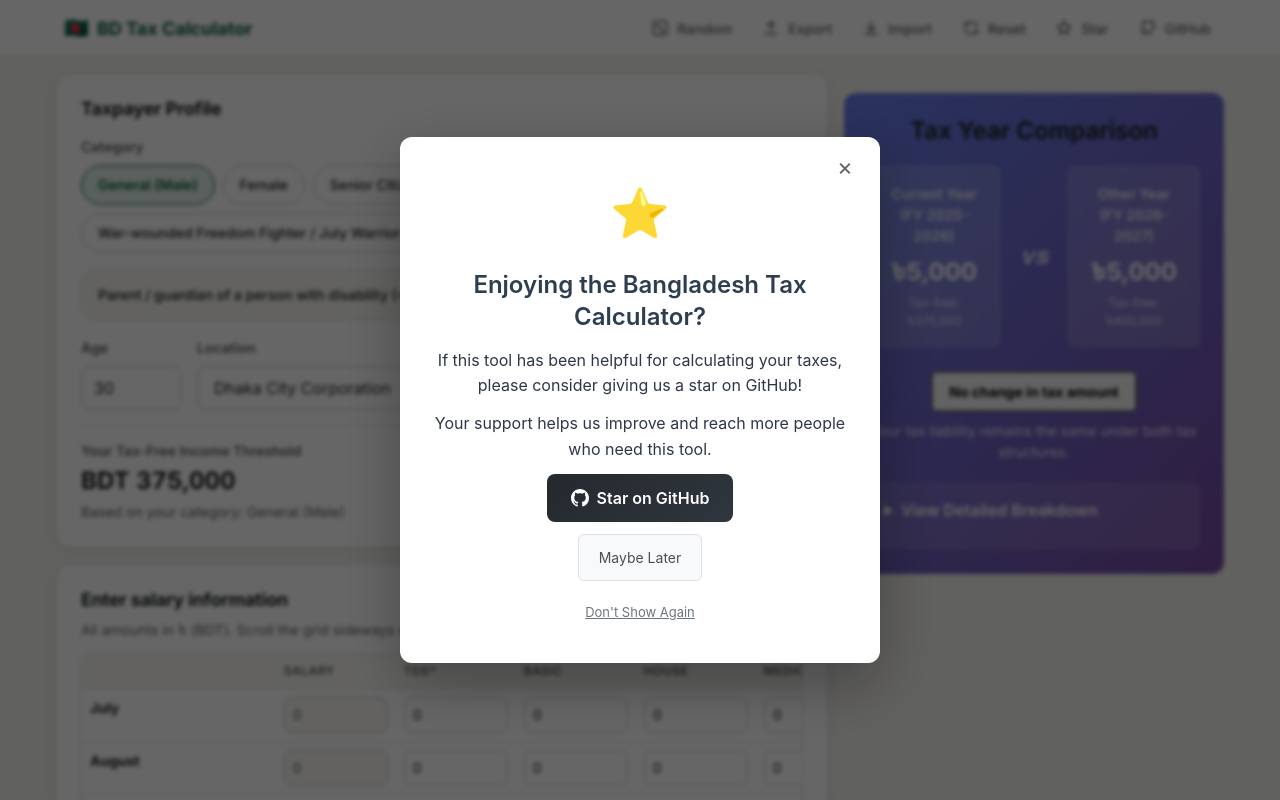
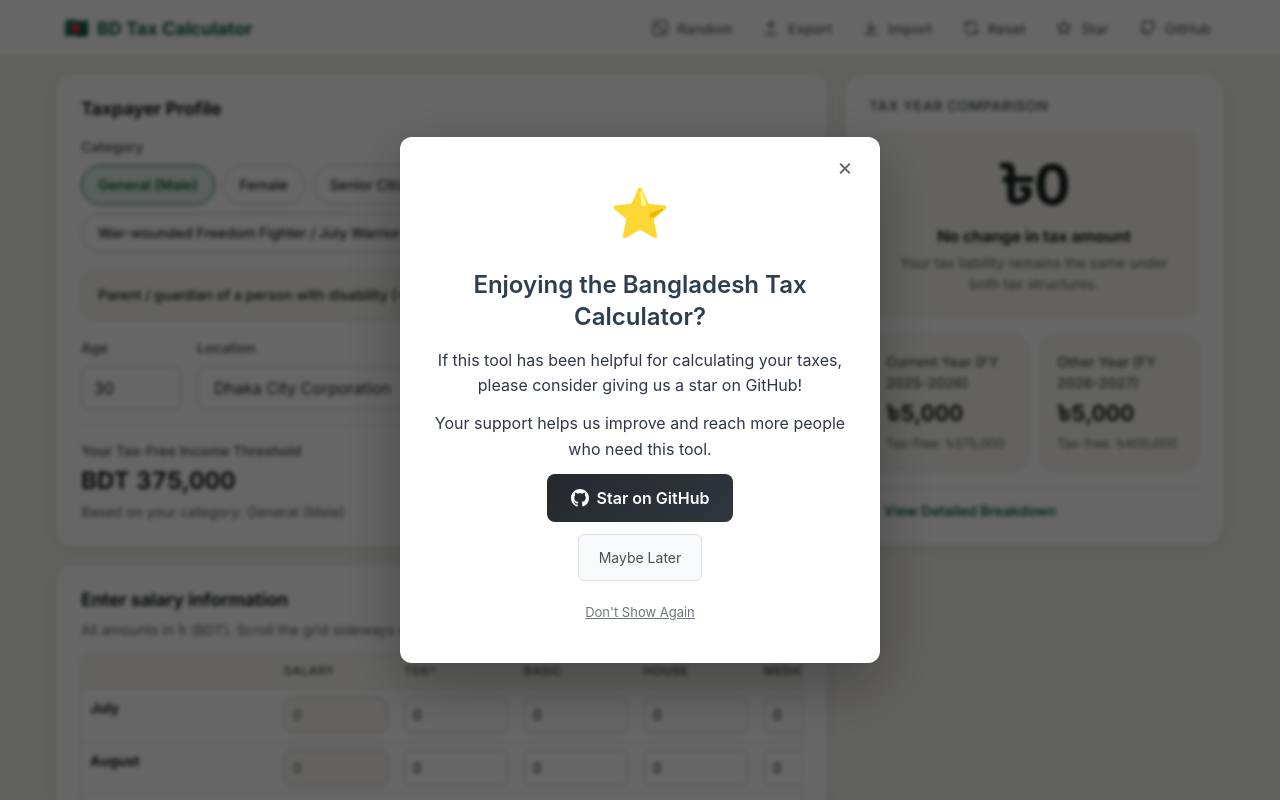
Before and after one commit to nadimtuhin/tax-calculator, a Vue app: page / in a window 1280 px wide. Shown: the top 800 px of the page. Built offline with nearby package versions, Linux system fonts and the light colour scheme.

Commit message:
feat(hero): verdict hero, year tiles and mobile summary bar

```diff
--- a/src/components/TaxComparison.vue
+++ b/src/components/TaxComparison.vue
@@ -4,30 +4,9 @@
       <h3>Tax Year Comparison</h3>
     </div>
 
-    <div class="comparison-cards">
-      <div class="comparison-card">
-        <div class="card-header">Current Year ({{currentYearLabel}})</div>
-        <div class="card-content">
-          <div class="tax-amount">৳{{currentYearTax.toLocaleString()}}</div>
-          <div class="threshold-info">Tax-free: ৳{{currentYearThreshold.toLocaleString()}}</div>
-        </div>
-      </div>
-
-      <div class="comparison-arrow">
-        <i class="arrow-icon">vs</i>
-      </div>
-
-      <div class="comparison-card">
-        <div class="card-header">Other Year ({{otherYearLabel}})</div>
-        <div class="card-content">
-          <div class="tax-amount">৳{{otherYearTax.toLocaleString()}}</div>
-          <div class="threshold-info">Tax-free: ৳{{otherYearThreshold.toLocaleString()}}</div>
-        </div>
-      </div>
-    </div>
-
     <div class="comparison-result">
-      <div v-if="taxSavings > 0" class="savings-highlight">
+      <div v-if="taxSavings > 0" class="verdict verdict-savings">
+        <div class="verdict-amount amount" aria-hidden="true">৳{{taxSavings.toLocaleString()}}</div>
         <div class="result-badge badge-savings">
           <strong>You will SAVE ৳{{taxSavings.toLocaleString()}}</strong>
         </div>
@@ -36,7 +15,8 @@
         </div>
       </div>
 
-      <div v-else-if="additionalTax > 0" class="increase-highlight">
+      <div v-else-if="additionalTax > 0" class="verdict verdict-increase">
+        <div class="verdict-amount amount" aria-hidden="true">৳{{additionalTax.toLocaleString()}}</div>
         <div class="result-badge badge-increase">
           <strong>You will pay ৳{{additionalTax.toLocaleString()}} MORE</strong>
         </div>
@@ -45,13 +25,28 @@
         </div>
       </div>
 
-      <div v-else class="no-change">
+      <div v-else class="verdict verdict-neutral">
+        <div class="verdict-amount amount" aria-hidden="true">৳0</div>
         <div class="result-badge badge-neutral">
           <strong>No change in tax amount</strong>
         </div>
         <div class="result-text">
           Your tax liability remains the same under both tax structures.
         </div>
+      </div>
+    </div>
+
+    <div class="comparison-cards">
+      <div class="comparison-card">
+        <div class="tile-label">Current Year ({{currentYearLabel}})</div>
+        <div class="tax-amount amount">৳{{currentYearTax.toLocaleString()}}</div>
+        <div class="threshold-info">Tax-free: ৳{{currentYearThreshold.toLocaleString()}}</div>
+      </div>
+
+      <div class="comparison-card">
+        <div class="tile-label">Other Year ({{otherYearLabel}})</div>
+        <div class="tax-amount amount">৳{{otherYearTax.toLocaleString()}}</div>
+        <div class="threshold-info">Tax-free: ৳{{otherYearThreshold.toLocaleString()}}</div>
       </div>
     </div>
 
@@ -109,6 +104,17 @@
           </div>
         </div>
       </details>
+    </div>
+
+    <div class="mobile-bar" role="region" aria-label="Tax summary">
+      <div>
+        <span class="bar-label">Payable FY 2026-27</span>
+        <strong class="amount">৳{{payableTax2026.toLocaleString()}}</strong>
+      </div>
+      <div class="bar-diff" :class="taxDifference > 0 ? 'negative' : 'positive'">
+        <span class="bar-label">Total tax change</span>
+        <strong class="amount">{{taxDifference > 0 ? '+' : ''}}৳{{taxDifference.toLocaleString()}}</strong>
+      </div>
     </div>
   </div>
 </template>
@@ -170,199 +176,198 @@ export default {
 
 <style scoped>
 .tax-comparison-summary {
-  background: linear-gradient(135deg, #667eea 0%, #764ba2 100%);
-  color: white;
-  border-radius: 12px;
-  padding: 24px;
-  margin: 20px 0;
+  background: var(--surface);
+  border: 1px solid var(--border);
+  border-radius: var(--radius-lg);
+  box-shadow: var(--shadow);
+  padding: var(--space-5);
 }
 
 .comparison-header h3 {
-  margin: 0 0 20px 0;
-  text-align: center;
-  font-size: 1.5rem;
+  margin: 0 0 var(--space-4);
+  font-size: var(--text-sm);
   font-weight: 600;
+  color: var(--text-muted);
+  text-transform: uppercase;
+  letter-spacing: 0.04em;
 }
 
+.verdict {
+  border-radius: var(--radius);
+  padding: var(--space-5);
+  text-align: center;
+}
+
+.verdict-savings {
+  background: var(--good-soft);
+  color: var(--good);
+}
+
+.verdict-increase {
+  background: var(--warn-soft);
+  color: var(--warn);
+}
+
+.verdict-neutral {
+  background: var(--surface-muted);
+  color: var(--text);
+}
+
+.verdict-amount {
+  font-size: var(--text-hero);
+  font-weight: 700;
+  letter-spacing: -0.02em;
+  line-height: 1.1;
+}
+
+.result-badge {
+  margin-top: var(--space-2);
+  font-size: var(--text-base);
+}
+
+.result-text {
+  margin-top: var(--space-1);
+  font-size: var(--text-sm);
+  color: var(--text-muted);
+}
 
 .comparison-cards {
-  display: flex;
-  align-items: center;
-  justify-content: center;
-  gap: 20px;
-  margin-bottom: 24px;
+  display: grid;
+  grid-template-columns: repeat(2, minmax(0, 1fr));
+  gap: var(--space-3);
+  margin-top: var(--space-4);
 }
 
 .comparison-card {
-  background: rgba(255, 255, 255, 0.15);
-  backdrop-filter: blur(10px);
-  border-radius: 8px;
-  padding: 16px;
-  flex: 1;
-  text-align: center;
-  border: 1px solid rgba(255, 255, 255, 0.2);
+  background: var(--surface-muted);
+  border: 1px solid var(--border);
+  border-radius: var(--radius);
+  padding: var(--space-4);
 }
 
-.card-header {
+.tile-label {
+  font-size: var(--text-sm);
   font-weight: 600;
-  font-size: 0.875rem;
-  margin-bottom: 8px;
-  opacity: 0.9;
+  color: var(--text-muted);
 }
 
 .tax-amount {
-  font-size: 1.5rem;
-  font-weight: bold;
-  margin-bottom: 4px;
+  margin: var(--space-1) 0;
+  font-size: 1.375rem;
+  font-weight: 700;
 }
 
 .threshold-info {
-  font-size: 0.75rem;
-  opacity: 0.8;
-}
-
-.comparison-arrow {
-  font-size: 1.5rem;
-  font-weight: bold;
-  opacity: 0.8;
-}
-
-.comparison-result {
-  text-align: center;
-  margin-bottom: 20px;
-}
-
-.result-badge {
-  display: inline-block;
-  padding: 8px 16px;
-  border-radius: 20px;
-  font-size: 0.875rem;
-  margin-bottom: 8px;
-}
-
-.badge-savings {
-  background-color: #ffffff;
-  color: #000000;
-  border: 2px solid #000000;
-  border-radius: 6px;
-}
-
-.badge-increase {
-  background-color: #000000;
-  color: #ffffff;
-  border: 2px solid #000000;
-  border-radius: 6px;
-}
-
-.badge-neutral {
-  background-color: #f5f5f5;
-  color: #000000;
-  border: 2px solid #666666;
-  border-radius: 6px;
-}
-
-.result-text {
-  font-size: 0.875rem;
-  opacity: 0.9;
+  font-size: 0.8125rem;
+  color: var(--text-muted);
 }
 
 .comparison-details {
-  margin-top: 20px;
+  margin-top: var(--space-4);
 }
 
 .comparison-breakdown {
-  background: rgba(255, 255, 255, 0.1);
-  border-radius: 8px;
-  padding: 16px;
+  border-top: 1px solid var(--border);
+  padding-top: var(--space-3);
 }
 
 .comparison-breakdown summary {
   cursor: pointer;
   font-weight: 600;
-  margin-bottom: 12px;
+  font-size: var(--text-sm);
+  color: var(--accent);
+  border-radius: var(--radius-sm);
 }
 
 .breakdown-content {
-  margin-top: 16px;
+  margin-top: var(--space-4);
 }
 
 .breakdown-section {
-  margin-bottom: 20px;
+  margin-bottom: var(--space-4);
 }
 
 .breakdown-section h4 {
-  margin: 0 0 12px 0;
-  font-size: 1rem;
+  margin: 0 0 var(--space-2);
+  font-size: var(--text-sm);
   font-weight: 600;
 }
 
 .breakdown-section ul {
   margin: 0;
-  padding-left: 20px;
+  padding-left: var(--space-5);
 }
 
 .breakdown-section li {
-  margin-bottom: 4px;
-  font-size: 0.875rem;
+  margin-bottom: var(--space-1);
+  font-size: var(--text-sm);
+  color: var(--text-muted);
 }
 
 .breakdown-table {
   width: 100%;
   border-collapse: collapse;
-  font-size: 0.875rem;
+  font-size: var(--text-sm);
+  display: block;
+  overflow-x: auto;
 }
 
 .breakdown-table th,
 .breakdown-table td {
-  padding: 8px 12px;
+  padding: var(--space-2);
   text-align: left;
-  border-bottom: 1px solid rgba(255, 255, 255, 0.2);
+  white-space: nowrap;
+  border-bottom: 1px solid var(--border);
 }
 
 .breakdown-table th {
   font-weight: 600;
-  background: rgba(255, 255, 255, 0.1);
+  color: var(--text-muted);
 }
 
 .positive {
-  color: #000000;
+  color: var(--good);
   font-weight: 700;
-  background-color: #ffffff;
-  padding: 2px 6px;
-  border-radius: 3px;
-  border: 1px solid #000000;
 }
 
 .negative {
-  color: #ffffff;
+  color: var(--warn);
   font-weight: 700;
-  background-color: #000000;
-  padding: 2px 6px;
-  border-radius: 3px;
-  border: 1px solid #000000;
 }
 
-@media (max-width: 768px) {
-  .comparison-cards {
-    flex-direction: column;
-    gap: 12px;
+.mobile-bar {
+  display: none;
+}
+
+@media (max-width: 1023px) {
+  .mobile-bar {
+    display: flex;
+    justify-content: space-between;
+    gap: var(--space-4);
+    position: fixed;
+    left: 0;
+    right: 0;
+    bottom: 0;
+    z-index: 900;
+    padding: var(--space-3) var(--space-4);
+    background: var(--surface);
+    border-top: 1px solid var(--border);
+    box-shadow: var(--shadow-lg);
   }
 
-  .comparison-arrow {
-    transform: rotate(90deg);
+  .mobile-bar > div {
+    display: flex;
+    flex-direction: column;
   }
 
-  .tax-amount {
-    font-size: 1.25rem;
+  .bar-diff {
+    text-align: right;
   }
 
-  .breakdown-table {
+  .bar-label {
     font-size: 0.75rem;
-  }
-
-  .breakdown-table th,
-  .breakdown-table td {
-    padding: 6px 8px;
+    font-weight: 500;
+    color: var(--text-muted);
   }
 }
 </style>
```
